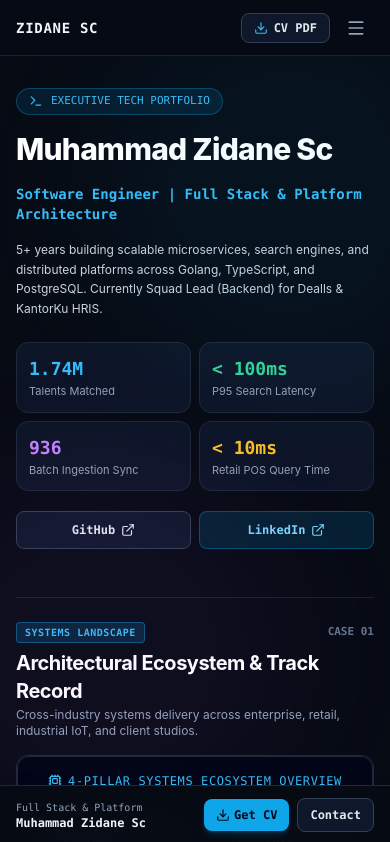
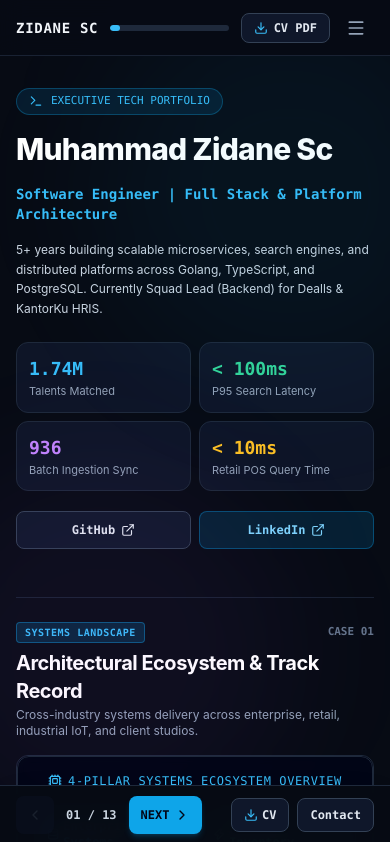
Before and after one commit to zidane-sc/portfolio, a React (Vite) app: page / in a window 390 px wide. Shown: the top 842 px of the page. Built offline with nearby package versions, Linux system fonts and the light colour scheme.

Commit message:
fix(mobile): remove body overflow lock to enable smooth scrolling, add mobile bottom section navigation (prev/next/counter) and real-time scroll spy

```diff
--- a/index.html
+++ b/index.html
@@ -11,7 +11,7 @@
     <meta property="og:description" content="Squad Lead (Backend) @ Dealls. 5+ Years Exp • Sub-100ms Search • 936 Ingestion Batch • Golang Clean Architecture." />
     <meta property="og:type" content="website" />
   </head>
-  <body class="bg-[#070b14] text-slate-100 overflow-hidden">
+  <body class="bg-[#070b14] text-slate-100">
     <div id="root"></div>
     <script type="module" src="/src/main.tsx"></script>
   </body>
--- a/src/App.tsx
+++ b/src/App.tsx
@@ -16,9 +16,45 @@ export const App: React.FC = () => {
   const [showHelp, setShowHelp] = useState<boolean>(false);
   const [mobileMenuOpen, setMobileMenuOpen] = useState<boolean>(false);
   const [selectedScreenshotIndex, setSelectedScreenshotIndex] = useState<number>(0);
+  const [mobileActiveIndex, setMobileActiveIndex] = useState<number>(0);
+  const [scrollProgress, setScrollProgress] = useState<number>(0);
 
   const totalSlides = SLIDES.length;
   const slide: SlideData = SLIDES[currentSlideIndex];
+
+  // Mobile scroll spy & progress
+  useEffect(() => {
+    const handleScroll = () => {
+      const totalHeight = document.documentElement.scrollHeight - window.innerHeight;
+      if (totalHeight > 0) {
+        setScrollProgress((window.scrollY / totalHeight) * 100);
+      }
+
+      const scrollPosition = window.scrollY + 180;
+      for (let i = SLIDES.length - 1; i >= 0; i--) {
+        const el = document.getElementById(SLIDES[i].id);
+        if (el && el.offsetTop <= scrollPosition) {
+          setMobileActiveIndex(i);
+          break;
+        }
+      }
+    };
+
+    window.addEventListener('scroll', handleScroll, { passive: true });
+    return () => window.removeEventListener('scroll', handleScroll);
+  }, []);
+
+  const scrollToMobileSection = (index: number) => {
+    if (index >= 0 && index < totalSlides) {
+      const targetId = SLIDES[index].id;
+      const el = document.getElementById(targetId);
+      if (el) {
+        el.scrollIntoView({ behavior: 'smooth', block: 'start' });
+      } else if (index === 0) {
+        window.scrollTo({ top: 0, behavior: 'smooth' });
+      }
+    }
+  };
 
   // Navigation handlers for desktop slide mode
   const nextSlide = useCallback(() => {
@@ -166,6 +202,14 @@ export const App: React.FC = () => {
               title={`Slide ${idx + 1}: ${s.title}`}
             />
           ))}
+        </div>
+
+        {/* Mobile Linear Progress Indicator */}
+        <div className="flex lg:hidden flex-1 mx-3 h-1.5 bg-slate-800 rounded-full overflow-hidden">
+          <div
+            className="h-full bg-sky-400 transition-all duration-150 rounded-full"
+            style={{ width: `${Math.max(8, scrollProgress || ((mobileActiveIndex + 1) / totalSlides) * 100)}%` }}
+          />
         </div>
 
         {/* Right Header Controls */}
@@ -446,7 +490,7 @@ export const App: React.FC = () => {
       <div className="flex lg:hidden flex-col w-full px-4 py-6 space-y-12 pb-24">
 
         {/* Mobile Hero Introduction */}
-        <section className="space-y-4 pt-2">
+        <section id="cover" className="space-y-4 pt-2 scroll-mt-20">
           <div className="inline-flex items-center gap-2 px-3 py-1 rounded-full border border-sky-500/30 bg-sky-950/50 text-[11px] font-mono text-sky-400">
             <Terminal className="w-3.5 h-3.5" />
             <span>EXECUTIVE TECH PORTFOLIO</span>
@@ -633,24 +677,53 @@ export const App: React.FC = () => {
       {/* =========================================================================
           MOBILE STICKY BOTTOM ACTION BAR (lg:hidden)
           ========================================================================= */}
-      <div className="fixed bottom-0 inset-x-0 bg-[#070b14]/95 backdrop-blur-md border-t border-slate-800 px-4 py-3 flex lg:hidden items-center justify-between z-30 shadow-2xl">
-        <div className="flex flex-col">
-          <span className="text-[10px] font-mono text-slate-400">Full Stack & Platform</span>
-          <span className="text-xs font-mono font-bold text-slate-100">Muhammad Zidane Sc</span>
+      <div className="fixed bottom-0 inset-x-0 bg-[#070b14]/95 backdrop-blur-md border-t border-slate-800 px-4 py-2.5 flex lg:hidden items-center justify-between z-30 shadow-2xl pb-[calc(0.65rem+env(safe-area-inset-bottom,0px))]">
+        <div className="flex items-center gap-2">
+          <button
+            onClick={() => scrollToMobileSection(mobileActiveIndex - 1)}
+            disabled={mobileActiveIndex === 0}
+            className={`p-2 rounded-lg font-mono text-xs font-bold transition-all min-h-[38px] min-w-[38px] flex items-center justify-center ${
+              mobileActiveIndex === 0
+                ? 'opacity-30 cursor-not-allowed bg-slate-900 text-slate-600'
+                : 'bg-slate-900 border border-slate-700 hover:border-slate-500 text-slate-200 active:scale-95'
+            }`}
+            aria-label="Previous section"
+          >
+            <ChevronLeft className="w-4 h-4" />
+          </button>
+
+          <span className="font-mono text-xs font-bold text-slate-300 px-1">
+            {String(mobileActiveIndex + 1).padStart(2, '0')} / {String(totalSlides).padStart(2, '0')}
+          </span>
+
+          <button
+            onClick={() => scrollToMobileSection(mobileActiveIndex + 1)}
+            disabled={mobileActiveIndex === totalSlides - 1}
+            className={`px-3 py-2 rounded-lg font-mono text-xs font-bold transition-all min-h-[38px] flex items-center gap-1 ${
+              mobileActiveIndex === totalSlides - 1
+                ? 'opacity-30 cursor-not-allowed bg-slate-900 text-slate-600'
+                : 'bg-sky-500 hover:bg-sky-400 text-slate-950 font-bold active:scale-95 shadow-md shadow-sky-500/20'
+            }`}
+            aria-label="Next section"
+          >
+            <span>NEXT</span>
+            <ChevronRight className="w-4 h-4" />
+          </button>
         </div>
+
         <div className="flex items-center gap-2">
           <a
             href="/portfolio/Muhammad-Zidane-Sc-Resume.pdf"
             target="_blank"
             rel="noopener noreferrer"
-            className="px-3 py-2 rounded-lg bg-sky-500 hover:bg-sky-400 text-slate-950 font-mono text-xs font-bold flex items-center gap-1 shadow-md shadow-sky-500/20"
+            className="px-3 py-2 rounded-lg bg-slate-900 border border-slate-700 hover:border-slate-500 text-slate-200 font-mono text-xs font-bold flex items-center gap-1 shadow-sm"
           >
-            <Download className="w-3.5 h-3.5" />
-            <span>Get CV</span>
+            <Download className="w-3.5 h-3.5 text-sky-400" />
+            <span>CV</span>
           </a>
           <a
             href="mailto:zidanesc02@gmail.com"
-            className="px-3 py-2 rounded-lg bg-slate-900 border border-slate-700 text-slate-200 font-mono text-xs font-bold"
+            className="px-3 py-2 rounded-lg bg-slate-900 border border-slate-700 hover:border-slate-500 text-slate-200 font-mono text-xs font-bold"
           >
             Contact
           </a>
```
